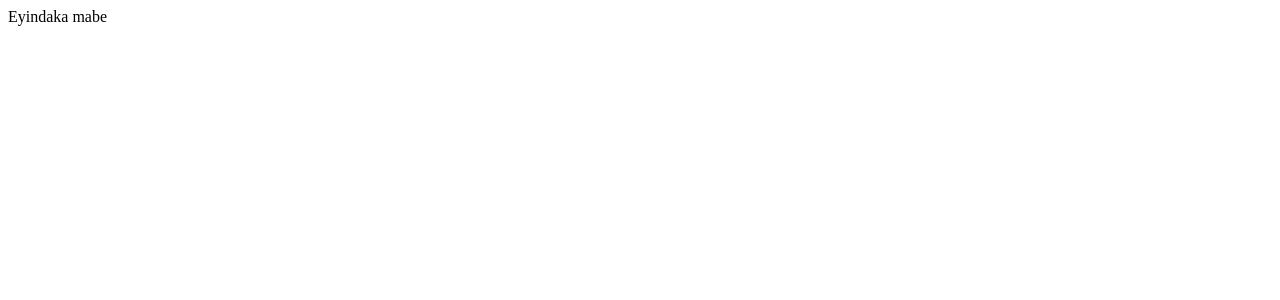
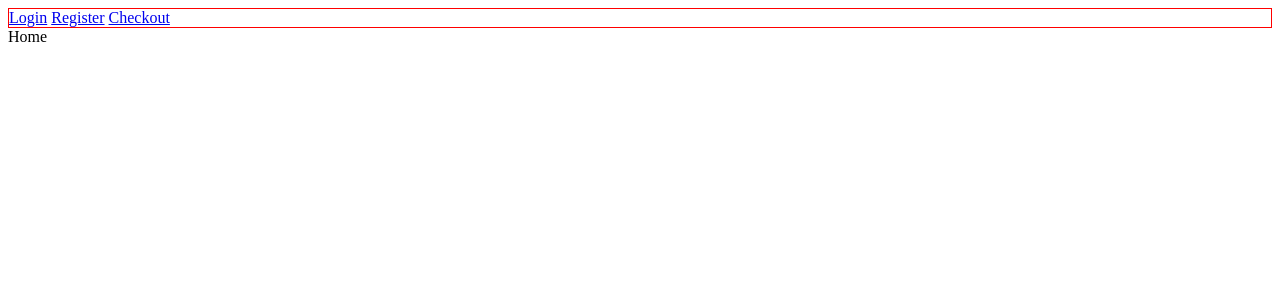
Before and after one commit to believelody/ecommerce_strapi_tuto, a React app: page / in a window 1280 px wide. Shown: the top 300 px of the page. Built offline with nearby package versions, Linux system fonts and the light colour scheme; the HTML template or start-up script is replaced by a standard one.

Commit message:
update webpack to handle react router

```diff
--- a/src/App.js
+++ b/src/App.js
@@ -1,9 +1,25 @@
 import React from 'react'
+// import { BrowserRouter, Switch, Route, Link } from 'react-router-dom'
+import { Router, Link } from '@reach/router'
+import HomePage from './pages/HomePage';
+import LoginPage from './pages/LoginPage';
+import RegisterPage from './pages/RegisterPage';
+import CheckoutPage from './pages/CheckoutPage';
 
 const App = () => {
   return (
     <div>
-      Eyindaka mabe
+      <nav style={{ border: '1px solid red' }}>
+        <Link to='/login'>Login</Link>{' '}
+        <Link to='/register'>Register</Link>{' '}
+        <Link to='/checkout'>Checkout</Link>
+      </nav>
+      <Router>
+        <HomePage exact path='/' />
+        <LoginPage path='/login' />
+        <RegisterPage path='/register' />
+        <CheckoutPage path='/checkout' />
+      </Router>
     </div>
   )
 }
--- /dev/null
+++ b/src/pages/CheckoutPage.js
@@ -0,0 +1,11 @@
+import React from 'react'
+
+const CheckoutPage = () => {
+  return (
+    <div>
+      Checkout
+    </div>
+  )
+}
+
+export default CheckoutPage
--- /dev/null
+++ b/src/pages/HomePage.js
@@ -0,0 +1,11 @@
+import React from 'react'
+
+const HomePage = () => {
+  return (
+    <div>
+        Home
+    </div>
+  )
+}
+
+export default HomePage
--- /dev/null
+++ b/src/pages/LoginPage.js
@@ -0,0 +1,11 @@
+import React from 'react'
+
+const LoginPage = () => {
+  return (
+    <div>
+      Login
+    </div>
+  )
+}
+
+export default LoginPage
--- /dev/null
+++ b/src/pages/RegisterPage.js
@@ -0,0 +1,11 @@
+import React from 'react'
+
+const RegisterPage = () => {
+  return (
+    <div>
+      Register
+    </div>
+  )
+}
+
+export default RegisterPage
--- a/webpack.config.js
+++ b/webpack.config.js
@@ -5,7 +5,8 @@ module.exports = {
     entry:'./src/index.js',
     output: {
         path: path.join(__dirname, '/dist'),
-        filename: 'index_bundle.js'
+        filename: 'index_bundle.js',
+        publicPath: '/'
     },
     module: {
         rules: [
@@ -18,6 +19,9 @@ module.exports = {
             }
         ]
     },
+    devServer: {
+        historyApiFallback: true
+    },
     plugins: [
         new HtmlWebpackPlugin({
             template: './public/index.html'
```
Also changed, not shown: package.json (+6 -2 lines), src/components/forms/CheckoutForm.js (added), src/components/forms/LoginForm.js (added), src/components/forms/RegisterForm.js (added).
